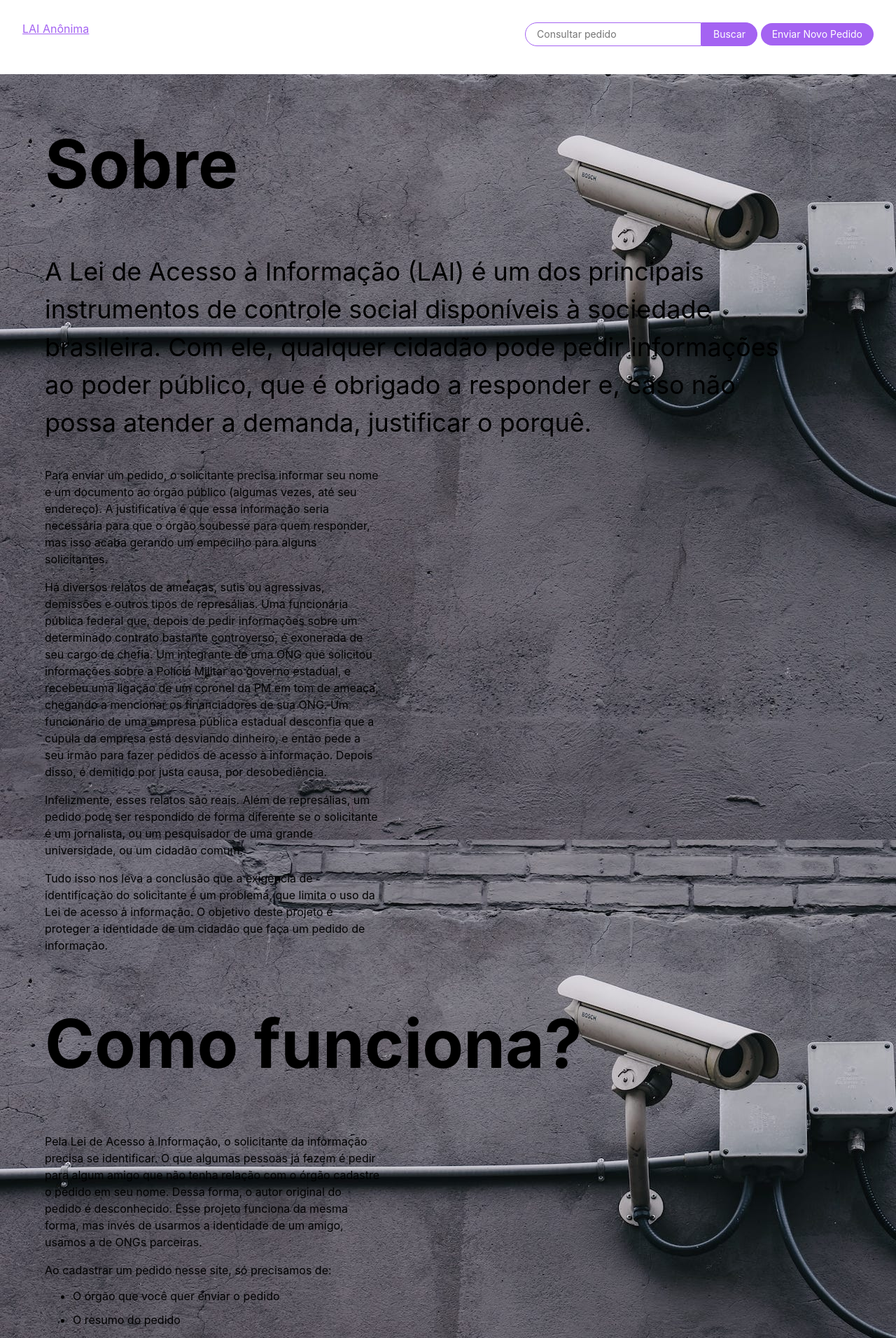
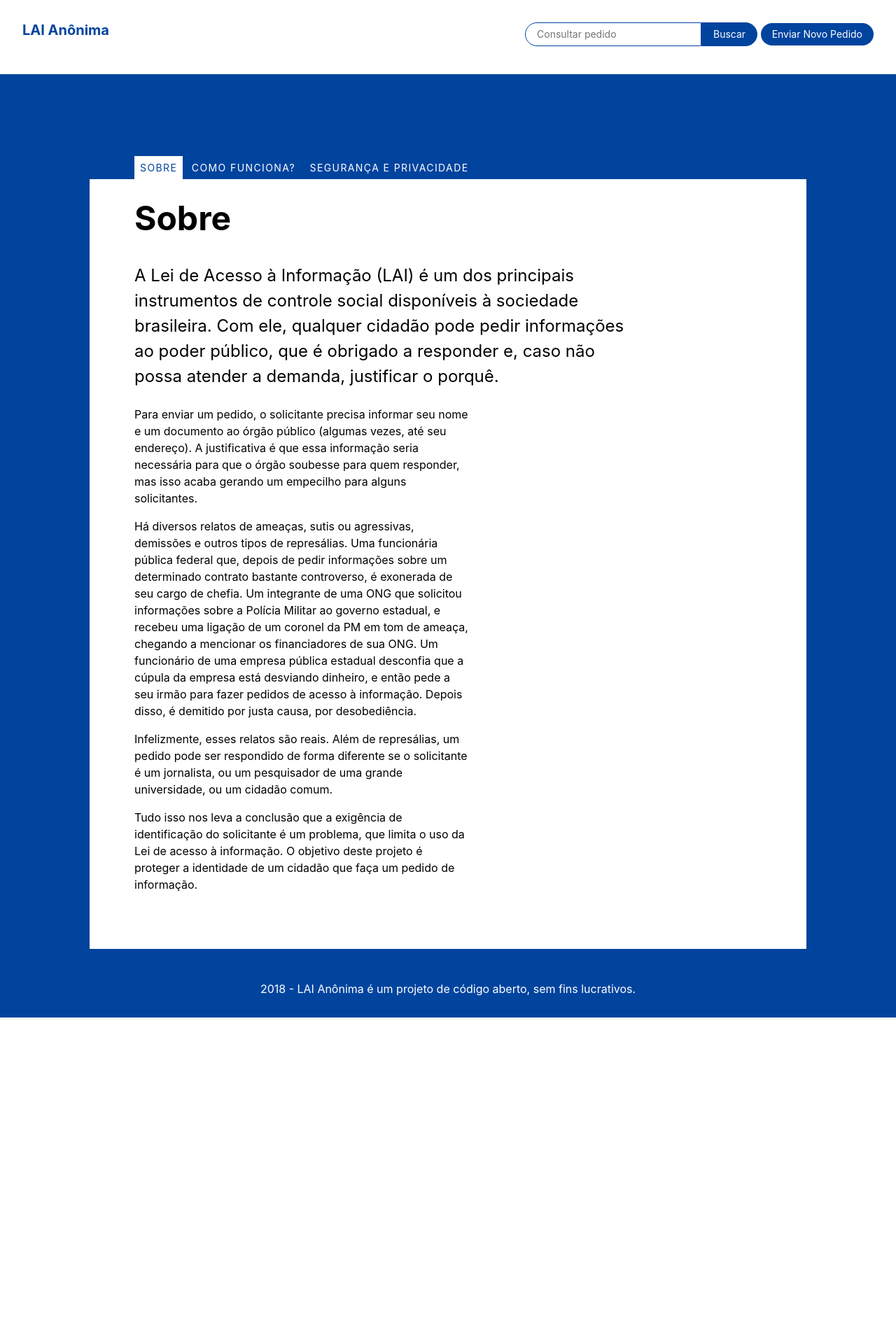
Before and after one commit to FiquemSabendo/queremossaber, a Django app: page / in a window 1280 px wide. Shown: the top 1912 px of the page at 70% size. After the commit the page ends 1454 px from the top, so only its background shows below. Run offline with Django 3.2, Linux system fonts and the light colour scheme; parts of the project's set-up code (start-up, migrations or seed data) failed here and were passed over; some libraries are stand-ins or nearby versions.

Commit message:
Improve UI and make a couple of tweaks to the copy

```diff
--- /dev/null
+++ b/web/static/web/js/web.js
@@ -0,0 +1,52 @@
+var LAI = LAI || {};
+
+LAI.Tabs = (function () {
+  var tabs = document.querySelectorAll('[data-tab]');
+  var totalTabs = tabs.length;
+  var tabPanels = document.querySelectorAll('.tab-panels > div');
+  var totalPanels = tabPanels.length;
+
+  function bindControls() {
+    for (var i = 0; i < totalTabs; i++) {
+      tabs[i].addEventListener('click', function (e) {
+        e.preventDefault();
+        deactivateAllTabs()
+        hideAllPanels();
+        activateTab(this);
+        showPanel(this.hash);
+      })
+    }
+  }
+
+  function deactivateAllTabs() {
+    for (var i = 0; i < totalTabs; i++) {
+    tabs[i].classList.remove('dark-blue', 'bg-white');
+    tabs[i].classList.add('bg-dark-blue', 'white');
+    }
+  }
+
+  function activateTab(tab) {
+    tab.classList.add('bg-white', 'dark-blue');
+    tab.classList.remove('bg-dark-blue', 'white');
+  }
+
+  function hideAllPanels() {
+    for (var i = 0; i < totalPanels; i++) {
+      tabPanels[i].classList.add('dn');
+    }
+  }
+
+  function showPanel(id) {
+    document.querySelector(id).classList.remove('dn');
+  }
+
+  function init() {
+    bindControls();
+  }
+
+  return {
+    init: init,
+  }
+}());
+
+LAI.Tabs.init();
--- a/web/templates/_search_request.html
+++ b/web/templates/_search_request.html
@@ -1,13 +1,13 @@
 <form
   action="{% url 'foirequest_search' %}"
-  class="di"
+  class="di nowrap"
   method="get">
   <input
-    class="f6 link dim br-pill br--left ph3 pv2 mb2 dib ba b--light-purple"
+    class="f6 link dim br-pill br--left ph3 pv2 mb2 dib ba b--dark-blue"
     name="protocol"
     placeholder="Consultar pedido"
     type="search"><button
-    class="f6 link dim br-pill br--right ph3 pv2 dib white bg-light-purple ba b--light-purple"
+    class="f6 link dim br-pill br--right ph3 pv2 dib white bg-dark-blue ba b--dark-blue"
     type="submit">
     Buscar
   </button>
--- a/web/templates/base.html
+++ b/web/templates/base.html
@@ -6,21 +6,20 @@
       LAI Anônima
     </title>
     <meta name="viewport" content="width=device-width, initial-scale=1">
-    <link rel="stylesheet" href="https://unpkg.com/tachyons@4.9.1/css/tachyons.min.css"/>
+    <link rel="stylesheet" href="https://unpkg.com/tachyons@4.9.1/css/tachyons.min.css">
   </head>
   <body
-    class="bg-black-05 sans-serif"
-    style="background-image:url('{% static '/web/scott-webb-274694-unsplash.jpg' %}');">
-    <header class="w-100 pa4 bg-white">
+    class="bg-black-05 sans-serif bg-dark-blue">
+    <header class="fixed top-0 left-0 w-100 pa4 bg-white">
       <div class="db dt-ns mw9 center w-100">
-        <a href="/" class="light-purple">
+        <a href="/" class="dark-blue f4 no-underline b">
           LAI Anônima
         </a>
 
         <div class="db dtc-l v-mid w-100 w-75-l tc tr-l">
           {% include '_search_request.html' %}
           <a
-            class="f6 link dim br-pill ph3 pv2 dib white bg-light-purple"
+            class="f6 link dim br-pill ph3 pv2 dib white bg-dark-blue"
             href="{% url 'message_new' %}"
           >
             Enviar Novo Pedido
@@ -32,9 +31,10 @@
       {% block content %}{% endblock %}
     </main>
     <footer class="w-100 pa4">
-      <div class="db dt-ns mw9 center w-100">
-        {% now "Y" %}
+      <div class="db dt-ns mw9 center w-100 white tc">
+        {% now "Y" %} - LAI Anônima é um projeto de código aberto, sem fins lucrativos.
       </div>
     </footer>
+    <script src="{% static '/web/js/web.js' %}"></script>
   </body>
 </html>
--- a/web/templates/index.html
+++ b/web/templates/index.html
@@ -1,11 +1,18 @@
 {% extends "base.html" %}
 
 {% block content %}
-<div class="ph3 ph5-ns">
-  <h2 class="f-headline lh-solid">
+<div class="w-80-ns mt7 center pt5 pb5 ph3 ph5-ns bg-white">
+  <div class="tabs" style="margin-top: -5.65rem;">
+    <a data-tab class="no-underline ttu f6 tracked pa2 dark-blue bg-white" href="#about">Sobre</a>
+    <a data-tab class="no-underline ttu f6 tracked pa2 bg-dark-blue white" href="#how-it-works">Como Funciona?</a>
+    <a data-tab class="no-underline ttu f6 tracked pa2 bg-dark-blue white" href="#privacy-and-security">Segurança e Privacidade</a>
+  </div>
+  <div class="tab-panels">
+    <div id="about">
+      <h2 class="f-headline lh-solid f1">
         Sobre
       </h2>
-  <p class="f2 lh-copy measure lh-copy">
+      <p class="f3 lh-copy measure lh-copy">
         A Lei de Acesso à Informação (LAI) é um dos principais instrumentos de controle social disponíveis à sociedade brasileira.
         Com ele, qualquer cidadão pode pedir informações ao poder público, que é obrigado a responder e, caso não possa atender a demanda, justificar o porquê.
       </p>
@@ -21,10 +28,13 @@
       <p class="measure lh-copy">
         Tudo isso nos leva a conclusão que a exigência de identificação do solicitante é um problema, que limita o uso da Lei de acesso à informação. O objetivo deste projeto é proteger a identidade de um cidadão que faça um pedido de informação.
       </p>
-  <h2 class="f-headline lh-solid">
+    </div>
+
+    <div id="how-it-works" class="dn">
+      <h2 class="f-headline lh-solid f1">
         Como funciona?
       </h2>
-  <p class="measure lh-copy">
+      <p class="f3 lh-copy measure lh-copy">
         Pela Lei de Acesso à Informação, o solicitante da informação precisa se identificar. O que algumas pessoas já fazem é pedir para algum amigo que não tenha relação com o órgão cadastre o pedido em seu nome. Dessa forma, o autor original do pedido é desconhecido. Esse projeto funciona da mesma forma, mas invés de usarmos a identidade de um amigo, usamos a de ONGs parceiras.
       </p>
       <p class="measure lh-copy">
@@ -56,11 +66,17 @@
       <p class="measure lh-copy">
         Em outras palavras, esse sistema funciona como um intermediário entre o solicitante e o órgão, garantindo a sua anonimidade.
       </p>
-  <h2 class="f-headline lh-solid">
+    </div>
+
+    <div id="privacy-and-security" class="dn">
+      <h2 class="f-headline lh-solid f1">
         É seguro?
       </h2>
-  <p class="measure lh-copy">
-    Esse site foi feito de forma que ninguém, nem mesmo nós, consigamos identificar os usuários. Não guardamos nenhuma informação do seu acesso, como endereços IPs, não pedimos nenhuma informação que possa te identificar, como seu e-mail. O único risco de identificação está no pedido em si.
+      <p class="f3 lh-copy measure lh-copy">
+        Esse site foi feito de forma que ninguém, nem mesmo as pessoas que o criaram, consigamos identificar as pessoas que realizam os pedidos.
+        Informações de seu acesso, tais como endereço de IP, <b>NÃO</b> são armazenadas em nosso servidor.
+        Da mesma maneira, não solicitamos nenhuma informação de identificação pessoal, como seu e-mail.
+        <b>O único risco de identificação está no pedido em si.</b>
       </p>
       <h3 class="pv4">
         Como fazer um pedido sem me identificar?
@@ -75,10 +91,10 @@
         Nunca acesse de dentro de um órgão público
       </p>
       <p class="measure lh-copy">
-    Use o <a href="https://www.torproject.org/projects/torbrowser.html">navegador Tor</a>
+        Use o <a class="dark-blue" href="https://www.torproject.org/projects/torbrowser.html">navegador Tor</a> para acessar essa página.
       </p>
       <p class="measure lh-copy">
-    Não escreva informações que possam te identificar, como nomes e outras informações pessoais
+        Não escreva informações que possam te identificar, como nomes, e-mails, telefones, documentos, ou outras informações pessoais.
       </p>
       <p class="measure lh-copy">
         Existem duas formas que você pode ser identificado ao fazer um pedido nesse site:
@@ -96,11 +112,13 @@
         </li>
       </ul>
       <p class="measure lh-copy">
-    Para evitar que seu computador seja identificado, só acesse esse site de uma rede que você confie, como a da sua casa, ou uma rede pública, como a wi-fi de um shopping. Nós não guardamos registros dos acessos em nossos servidores, mas se você quiser garantir que, mesmo se guardássemos, você não poderia ser identificado, use o Tor Browser.
+        Para evitar que seu computador seja identificado, só acesse esse site de uma rede que você confie, como a da sua casa, ou uma rede pública, como a wi-fi de um shopping. Nós não guardamos registros dos acessos em nossos servidores, mas se você quiser garantir que, mesmo se guardássemos, você não poderia ser identificado, use o navegador Tor.
       </p>
       <p class="measure lh-copy">
-    Para evitar ser identificado pelo texto do seu pedido, não coloque informações pessoais, seja breve e direto (uma pessoa que conheça sua forma de escrever pode suspeitar de você), e pense na informação que você está requerendo. Algumas informações são tão específicas que só alguém de dentro saberia o que pedir. Se esse for o caso, pense em uma forma de obter a informação indiretamente. Por exemplo, ao invés de pedir o contrato com uma empresa específica, peça de todas as empresas no período. Assim você consegue sua informação, mas
+        Para evitar ser identificado pelo texto do seu pedido, não coloque informações pessoais, seja breve e direto (uma pessoa que conheça sua forma de escrever pode suspeitar de você), e pense na informação que você está requerendo. Algumas informações são tão específicas que só alguém de dentro saberia o que pedir. Se esse for o caso, pense em uma forma de obter a informação indiretamente. Por exemplo, ao invés de pedir o contrato com uma empresa específica, peça de todas as empresas no período. Assim você consegue sua informação, mas não se identifica.
       </p>
+    </div>
+  </div>
 </div>
 <p>
 </p>
```
Also changed, not shown: web/templates/foi_requests/foirequest_detail.html (+12 -5 lines), web/templates/foi_requests/message_new.html (+6 -6 lines), web/static/web/scott-webb-274694-unsplash.jpg (deleted). Lines whose indentation alone changed are shown as unchanged.
